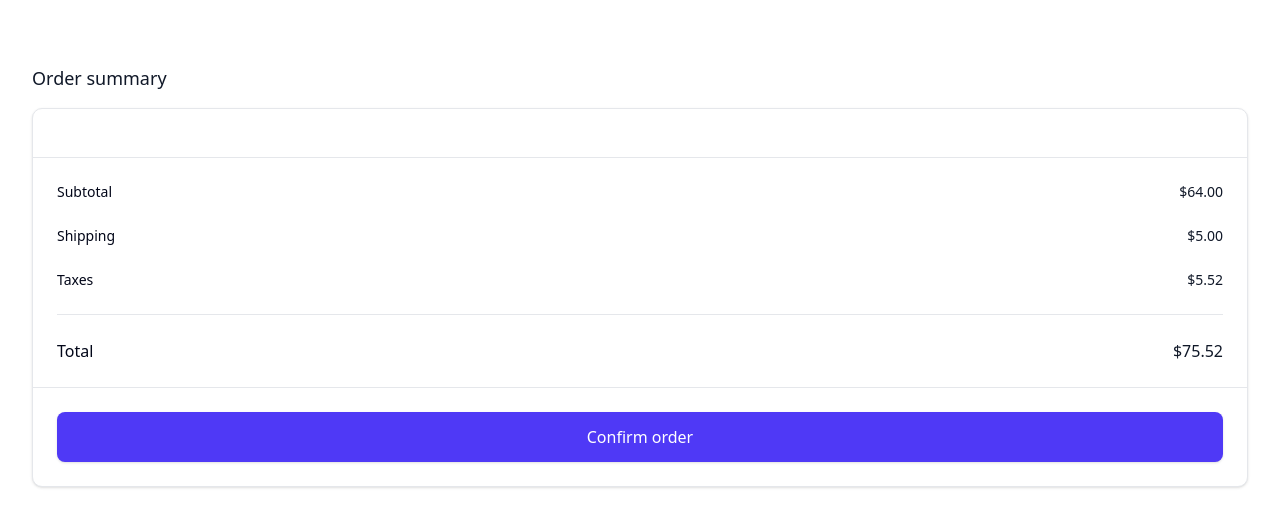
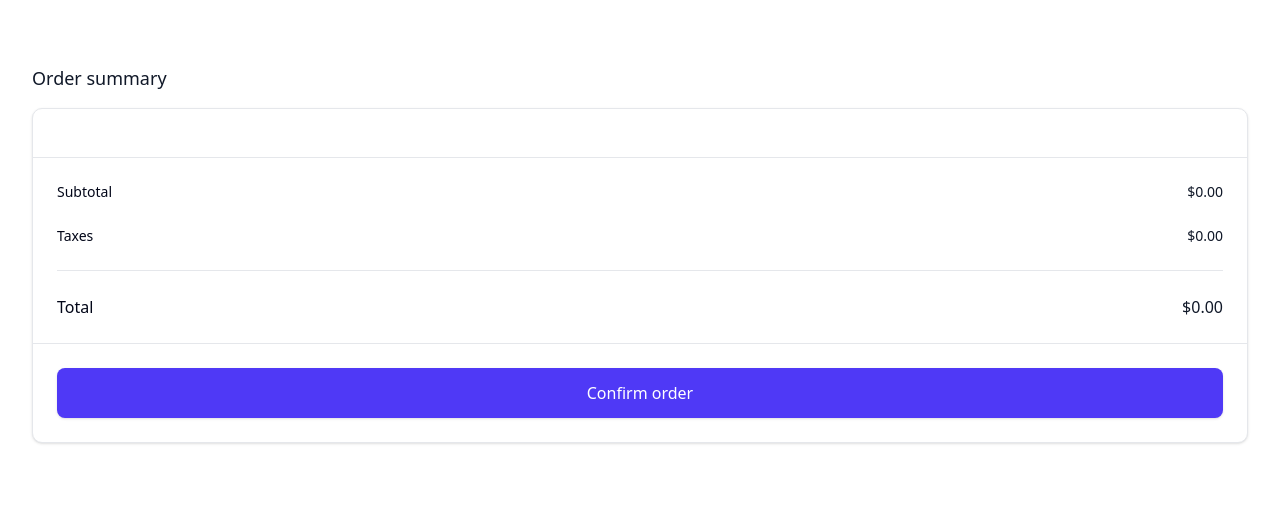
Before and after one commit to luisprmat/vue-state-management, a Vue app: page /checkout in a window 1280 px wide. Shown: the top 526 px of the page. Built offline with nearby package versions, Linux system fonts and the light colour scheme; the HTML template or start-up script is replaced by a standard one.

Commit message:
Building Our Own State Management Composable

```diff
--- a/src/App.vue
+++ b/src/App.vue
@@ -1,44 +1,3 @@
-<script setup lang="ts">
-import { provide, ref } from 'vue'
-import { cartKey } from './provides'
-import type { Cart, Product } from './types'
-
-const cart = ref<Cart<Product>[]>([])
-
-const removeProduct = (product: Cart<Product>) => {
-  cart.value = cart.value.filter((value) => value.id !== product.id)
-}
-
-const incrementProduct = (product: Product) => {
-  const foundValue = cart.value.find((value) => value.id === product.id)
-  if (foundValue) {
-    foundValue.quantity++
-  } else {
-    cart.value.push({
-      ...product,
-      quantity: 1,
-    })
-  }
-}
-
-const decrementProduct = (product: Product) => {
-  const foundValue = cart.value.find((value) => value.id === product.id)
-  if (foundValue) {
-    foundValue.quantity--
-    if (foundValue.quantity <= 0) {
-      cart.value = cart.value.filter((value) => value.id !== product.id)
-    }
-  }
-}
-
-provide(cartKey, {
-  cart,
-  removeProduct,
-  incrementProduct,
-  decrementProduct,
-})
-</script>
-
 <template>
   <RouterView />
 </template>
--- a/src/components/CardOverlay.vue
+++ b/src/components/CardOverlay.vue
@@ -1,13 +1,11 @@
 <script setup lang="ts">
 import Cart from '@/components/Cart.vue'
+import { useCart } from '@/composables/cart'
 import { format } from '@/lib/number'
-import { cartKey, voidCart } from '@/provides'
-import type { CartContext } from '@/types'
 import { Dialog, DialogPanel, DialogTitle, TransitionChild, TransitionRoot } from '@headlessui/vue'
 import { XMarkIcon } from '@heroicons/vue/24/outline'
-import { computed, inject } from 'vue'
 
-const { cart } = inject<CartContext>(cartKey) || voidCart
+const { subtotal } = useCart()
 
 const props = defineProps<{
   open: boolean
@@ -16,11 +14,6 @@ const props = defineProps<{
 const emit = defineEmits<{
   (e: 'close'): boolean
 }>()
-
-const subtotal = computed<string>(() => {
-  const result = cart.value.reduce((total, product) => total + product.price * product.quantity, 0)
-  return format(result)
-})
 </script>
 
 <template>
@@ -80,7 +73,7 @@ const subtotal = computed<string>(() => {
                   <div class="border-t border-gray-200 px-4 py-6 sm:px-6">
                     <div class="flex justify-between text-base font-medium text-gray-900">
                       <p>Subtotal</p>
-                      <p>{{ subtotal }}</p>
+                      <p>{{ format(subtotal) }}</p>
                     </div>
                     <p class="mt-0.5 text-sm text-gray-500">
                       Shipping and taxes calculated at checkout.
--- a/src/components/Cart.vue
+++ b/src/components/Cart.vue
@@ -1,11 +1,8 @@
 <script setup lang="ts">
 import CartRow from '@/components/CartRow.vue'
-import { cartKey, voidCart } from '@/provides'
-import type { CartContext } from '@/types'
-import { inject } from 'vue'
+import { useCart } from '@/composables/cart'
 
-const { cart, incrementProduct, decrementProduct, removeProduct } =
-  inject<CartContext>(cartKey) || voidCart
+const { cart, incrementProduct, decrementProduct, removeProduct } = useCart()
 </script>
 
 <template>
--- a/src/components/NavBar.vue
+++ b/src/components/NavBar.vue
@@ -1,10 +1,9 @@
 <script setup lang="ts">
-import { cartKey, voidCart } from '@/provides'
-import type { CartContext } from '@/types'
+import { useCart } from '@/composables/cart'
 import { ShoppingCartIcon } from '@heroicons/vue/24/outline'
-import { computed, inject } from 'vue'
+import { computed } from 'vue'
 
-const { cart } = inject<CartContext>(cartKey) || voidCart
+const { cart } = useCart()
 
 const amount = computed(() => cart.value.reduce((total, value) => total + value.quantity, 0))
 
--- a/src/components/ProductCard.vue
+++ b/src/components/ProductCard.vue
@@ -1,19 +1,14 @@
 <script setup lang="ts">
 import Stepper from '@/components/Stepper.vue'
+import { useCart } from '@/composables/cart'
 import { format } from '@/lib/number'
-import { cartKey, voidCart } from '@/provides'
-import type { CartContext, Product } from '@/types'
-import { computed, inject } from 'vue'
+import type { Product } from '@/types'
+import { computed } from 'vue'
 
-const { cart, incrementProduct, decrementProduct } = inject<CartContext>(cartKey) || voidCart
+const { cart, incrementProduct, decrementProduct } = useCart()
 
 const props = defineProps<{
   product: Product
-}>()
-
-const emit = defineEmits<{
-  (e: 'increment', product: Product): void
-  (e: 'decrement', product: Product): void
 }>()
 
 const amount = computed(() => {
--- /dev/null
+++ b/src/composables/cart.ts
@@ -0,0 +1,68 @@
+import type { Cart, Product } from '@/types'
+import { computed, ref, watch } from 'vue'
+
+const cart = ref<Cart<Product>[]>([])
+
+watch(
+  () => cart,
+  () => {
+    localStorage.setItem('cart', JSON.stringify(cart.value))
+  },
+  { deep: true },
+)
+
+const savedCart = localStorage.getItem('cart')
+if (savedCart) {
+  cart.value = JSON.parse(savedCart)
+}
+
+const removeProduct = (product: Cart<Product>) => {
+  cart.value = cart.value.filter((value) => value.id !== product.id)
+}
+
+const clearCart = () => {
+  cart.value = []
+}
+
+const incrementProduct = (product: Product) => {
+  const foundValue = cart.value.find((value) => value.id === product.id)
+  if (foundValue) {
+    foundValue.quantity++
+  } else {
+    cart.value.push({
+      ...product,
+      quantity: 1,
+    })
+  }
+}
+
+const decrementProduct = (product: Product) => {
+  const foundValue = cart.value.find((value) => value.id === product.id)
+  if (foundValue) {
+    foundValue.quantity--
+    if (foundValue.quantity <= 0) {
+      cart.value = cart.value.filter((value) => value.id !== product.id)
+    }
+  }
+}
+
+const subtotal = computed<number>(() =>
+  cart.value.reduce((total, product) => total + product.price * product.quantity, 0),
+)
+
+const taxes = computed(() => Math.round(subtotal.value * 0.1 * 100) / 100)
+
+const total = computed(() => Math.round((subtotal.value + taxes.value) * 100) / 100)
+
+export function useCart() {
+  return {
+    cart,
+    subtotal,
+    taxes,
+    total,
+    clearCart,
+    removeProduct,
+    incrementProduct,
+    decrementProduct,
+  }
+}
--- a/src/pages/Checkout.vue
+++ b/src/pages/Checkout.vue
@@ -1,5 +1,15 @@
 <script setup lang="ts">
 import Cart from '@/components/Cart.vue'
+import { useCart } from '@/composables/cart'
+import { format } from '@/lib/number'
+import router from '@/routes'
+
+const { subtotal, taxes, total, clearCart } = useCart()
+const confirmOrder = () => {
+  alert('Thaks for ordering!')
+  clearCart()
+  router.push('/')
+}
 </script>
 
 <template>
@@ -18,24 +28,21 @@ import Cart from '@/components/Cart.vue'
           <dl class="space-y-6 border-t border-gray-200 px-4 py-6 sm:px-6">
             <div class="flex items-center justify-between">
               <dt class="text-sm">Subtotal</dt>
-              <dd class="text-sm font-medium text-gray-900">$64.00</dd>
-            </div>
-            <div class="flex items-center justify-between">
-              <dt class="text-sm">Shipping</dt>
-              <dd class="text-sm font-medium text-gray-900">$5.00</dd>
+              <dd class="text-sm font-medium text-gray-900">{{ format(subtotal) }}</dd>
             </div>
             <div class="flex items-center justify-between">
               <dt class="text-sm">Taxes</dt>
-              <dd class="text-sm font-medium text-gray-900">$5.52</dd>
+              <dd class="text-sm font-medium text-gray-900">{{ format(taxes) }}</dd>
             </div>
             <div class="flex items-center justify-between border-t border-gray-200 pt-6">
               <dt class="text-base font-medium">Total</dt>
-              <dd class="text-base font-medium text-gray-900">$75.52</dd>
+              <dd class="text-base font-medium text-gray-900">{{ format(total) }}</dd>
             </div>
           </dl>
 
           <div class="border-t border-gray-200 px-4 py-6 sm:px-6">
             <button
+              @click="confirmOrder"
               type="submit"
               class="w-full rounded-md border border-transparent bg-indigo-600 px-4 py-3 text-base font-medium text-white shadow-sm hover:bg-indigo-700 focus:ring-2 focus:ring-indigo-500 focus:ring-offset-2 focus:ring-offset-gray-50 focus:outline-none"
             >
--- a/src/provides.ts
+++ /dev/null
@@ -1,11 +0,0 @@
-import { ref, type InjectionKey } from 'vue'
-import type { CartContext } from './types'
-
-export const cartKey = Symbol() as InjectionKey<CartContext>
-
-export const voidCart = {
-  cart: ref([]),
-  incrementProduct: () => {},
-  decrementProduct: () => {},
-  removeProduct: () => {},
-}
```
